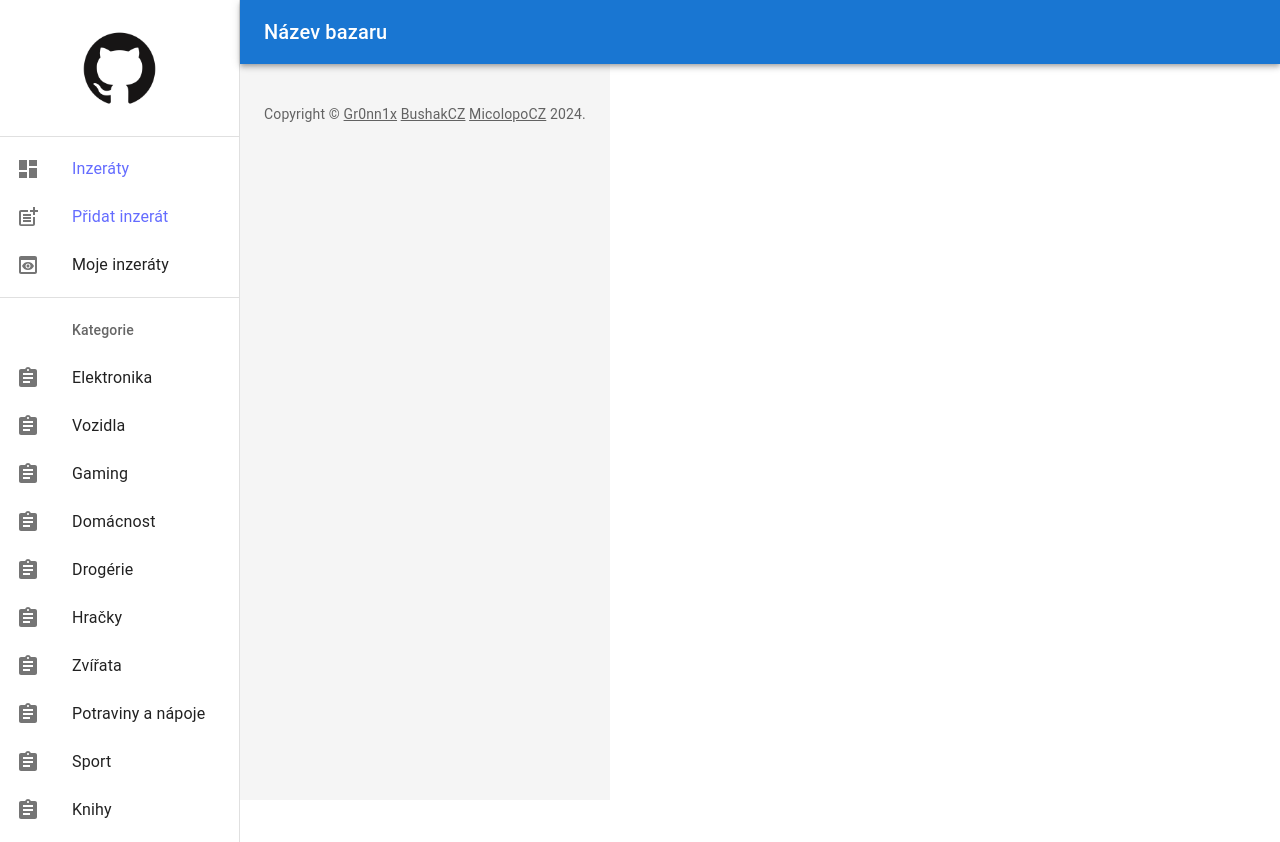
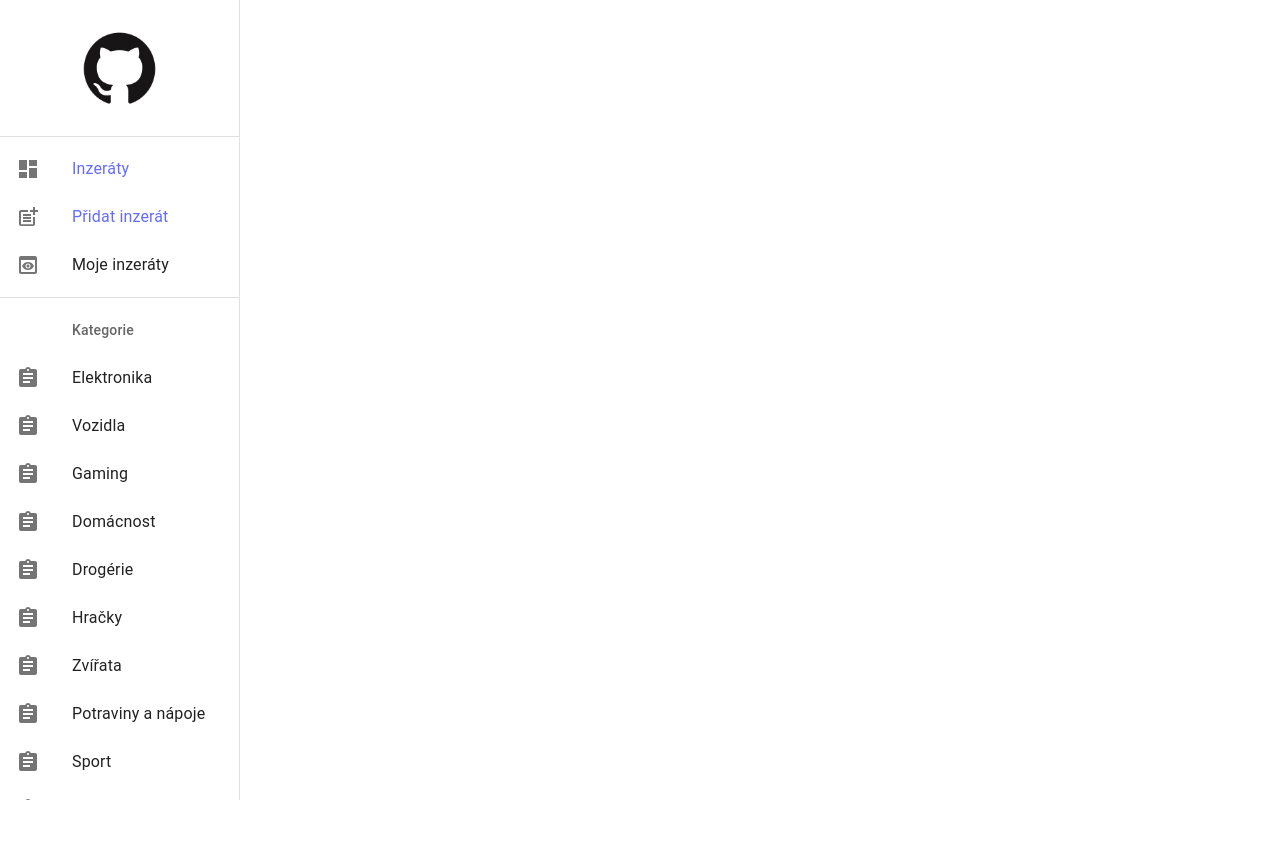
Before and after one commit to gr0nn1x/uInzeraty, a React (Vite) app in the folder client/my-vue-app/: page / in a window 1280 px wide. After the commit the page ends 800 px from the top, so only its background shows below. Built offline with nearby package versions, Linux system fonts and the light colour scheme.

Commit message:
Navbar update

```diff
--- a/client/my-vue-app/src/pages/MainPage/MainPage.tsx
+++ b/client/my-vue-app/src/pages/MainPage/MainPage.tsx
@@ -1,5 +1,3 @@
-// MainPage.tsx
-
 import * as React from 'react';
 import { styled, createTheme, ThemeProvider } from '@mui/material/styles';
 import CssBaseline from '@mui/material/CssBaseline';
@@ -8,27 +6,7 @@ import Container from '@mui/material/Container';
 import Grid from '@mui/material/Grid';
 import Typography from '@mui/material/Typography';
 import Link from '@mui/material/Link';
-import Toolbar from '@mui/material/Toolbar'; // Import Toolbar component
 import Navbar from '../Navbar/Navbar'; // Import the Navbar component
-
-function Copyright(props: any) {
-  return (
-    <Typography variant="body2" color="text.secondary" align="center" {...props}>
-      {'Copyright © '}
-      <Link color="inherit" href="https://github.com/gr0nn1x">
-        Gr0nn1x
-      </Link>{' '}
-      <Link color="inherit" href="https://github.com/BushakCZ">
-        BushakCZ
-      </Link>{' '}
-      <Link color="inherit" href="https://github.com/MicolopoCZ">
-        MicolopoCZ
-      </Link>{' '}
-      {new Date().getFullYear()}
-      {'.'}
-    </Typography>
-  );
-}
 
 // TODO remove, this demo shouldn't need to reset the theme.
 const defaultTheme = createTheme();
@@ -39,26 +17,6 @@ export default function MainPage() {
       <Box sx={{ display: 'flex' }}>
         <CssBaseline />
         <Navbar title="Název bazaru" /> {/* Use the Navbar component */}
-        <Box
-          component="main"
-          sx={{
-            backgroundColor: (theme) =>
-              theme.palette.mode === 'light'
-                ? theme.palette.grey[100]
-                : theme.palette.grey[900],
-            flexGrow: 1,
-            height: '100vh',
-            overflow: 'auto',
-          }}
-        >
-          <Toolbar /> {/* Use Toolbar component here */}
-          <Container maxWidth="lg" sx={{ mt: 4, mb: 4 }}>
-            <Grid container spacing={3}>
-              {/* Your main content goes here */}
-            </Grid>
-            <Copyright sx={{ pt: 4 }} />
-          </Container>
-        </Box>
       </Box>
     </ThemeProvider>
   );
--- a/client/my-vue-app/src/pages/Navbar/Navbar.tsx
+++ b/client/my-vue-app/src/pages/Navbar/Navbar.tsx
@@ -11,34 +11,14 @@ import { mainListItems, secondaryListItems } from "./listItems";
 
 const drawerWidth: number = 240;
 
-interface AppBarProps extends MuiAppBarProps {
-  open?: boolean;
-}
-
-const AppBar = styled(MuiAppBar, {
-  shouldForwardProp: (prop) => prop !== "open",
-})<AppBarProps>(({ theme, open }) => ({
-  zIndex: theme.zIndex.drawer + 1,
-  transition: theme.transitions.create(["width", "margin"], {
-    easing: theme.transitions.easing.sharp,
-    duration: theme.transitions.duration.leavingScreen,
-  }),
-  ...(open && {
-    marginLeft: drawerWidth,
-    width: `calc(100% - ${drawerWidth}px)`,
-    transition: theme.transitions.create(["width", "margin"], {
-      easing: theme.transitions.easing.sharp,
-      duration: theme.transitions.duration.enteringScreen,
-    }),
-  }),
-}));
-
 const Drawer = styled(MuiDrawer, {
   shouldForwardProp: (prop) => prop !== "open",
 })(({ theme, open }) => ({
   "& .MuiDrawer-paper": {
-    position: "relative",
-    whiteSpace: "nowrap",
+    position: "fixed", // Set position to fixed
+    top: 0, // Align to the top of the viewport
+    bottom: 0, // Align to the bottom of the viewport
+    zIndex: theme.zIndex.drawer,
     width: drawerWidth,
     transition: theme.transitions.create("width", {
       easing: theme.transitions.easing.sharp,
@@ -46,8 +26,10 @@ const Drawer = styled(MuiDrawer, {
     }),
     boxSizing: "border-box",
     overflowX: "hidden",
+    height: "100vh", // Set height to 100% of viewport height
   },
 }));
+
 
 interface NavbarProps {
   title: string;
@@ -56,23 +38,6 @@ interface NavbarProps {
 const Navbar: React.FC<NavbarProps> = ({ title }) => {
   return (
     <Box sx={{ display: "flex" }}>
-      <AppBar position="absolute" open>
-        <Toolbar
-          sx={{
-            pr: "24px", // keep right padding when drawer closed
-          }}
-        >
-          <Typography
-            component="h1"
-            variant="h6"
-            color="inherit"
-            noWrap
-            sx={{ flexGrow: 1 }}
-          >
-            {title}
-          </Typography>
-        </Toolbar>
-      </AppBar>
       <Drawer variant="permanent" open>
         <div style={{ overflow: "auto", marginTop: 0 }}>
           {/* Wrapped image with anchor tag */}
```
